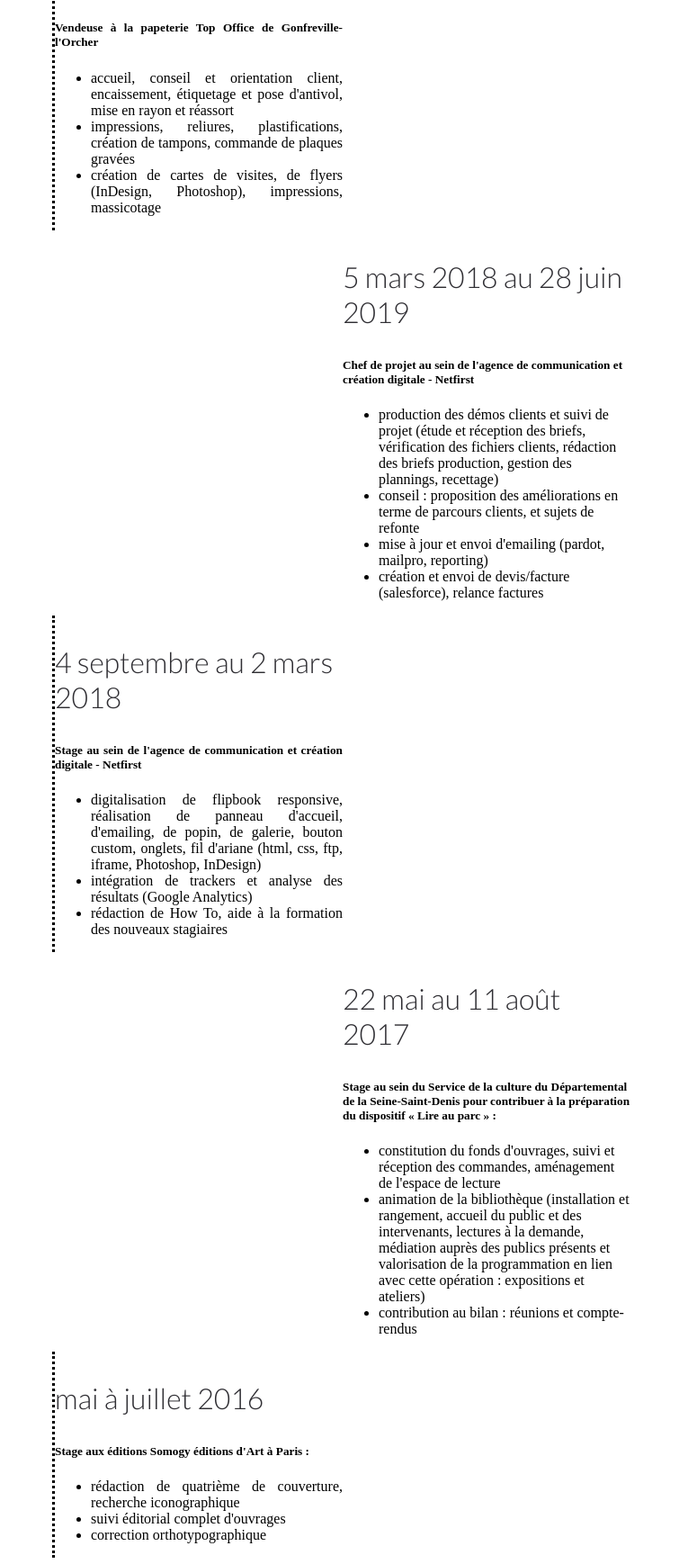
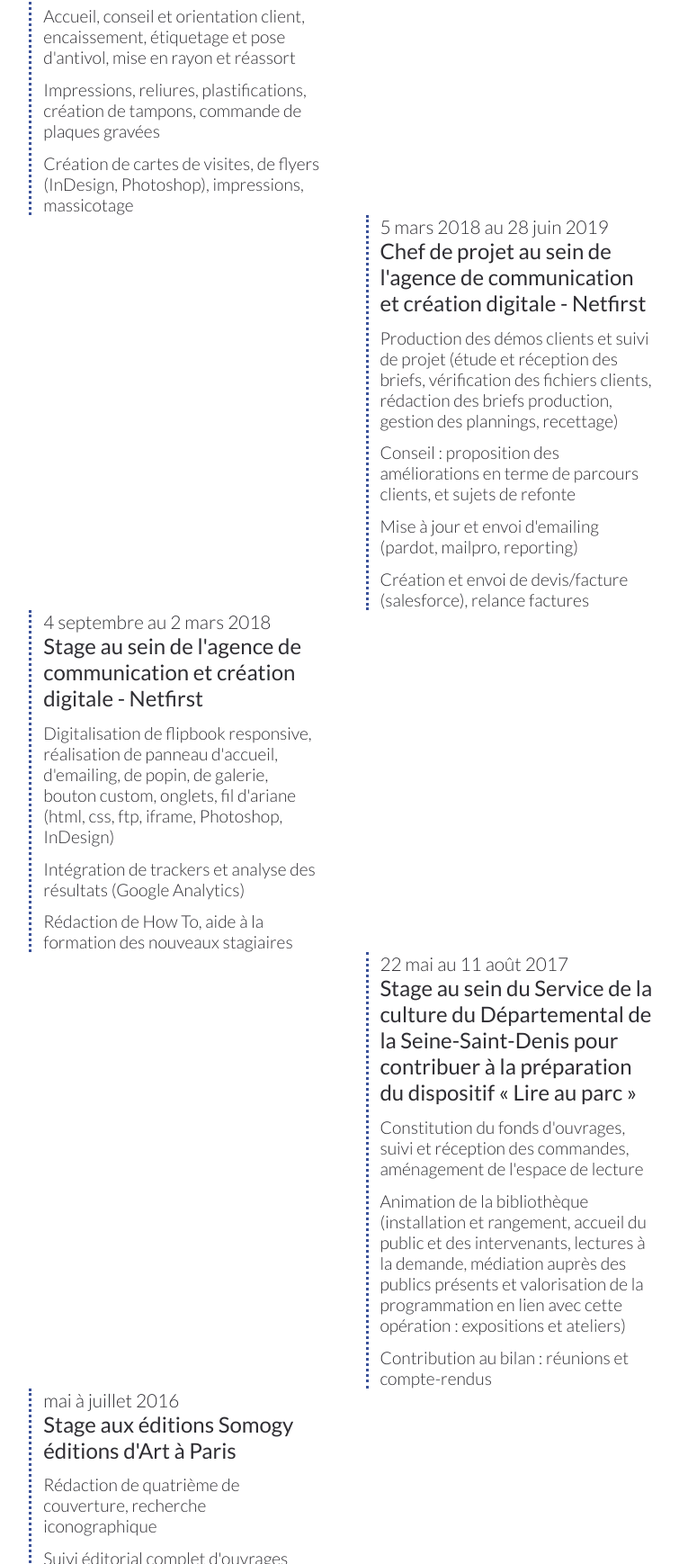
Before and after one commit to PaulineDesert/CV, a plain HTML site: page index.html in a window 1280 px wide. Shown: the part 3614-5352 px from the top of the page at 90% size, without its empty margins (259-1014 px from the left). Drawn offline with Linux system fonts and the light colour scheme.

Commit message:
Css Expériences

```diff
--- a/css/style.css
+++ b/css/style.css
@@ -226,17 +226,52 @@ p {
     color: #3A5199;
 }
 .leftExp {
-    margin-right: 50%;
+    margin-right: 52%;
     display: block;
     float: right;
     width: 25vw;
     text-align: justify;
     border-left: dotted;
+    border-color: #3A5199;
 }
 .rightExp {
-    margin-left: 50%;
+    margin-left: 52%;
     display: block;
     float: left;
     width: 25vw;
     text-align: left;
+    border-left: dotted;
+    border-color: #3A5199;
 }
+p.period {
+    font-family: 'Lato', sans-serif;
+    font-size: 1.3rem;
+    font-weight: 300;
+    text-align: left;
+    color: #2F2E33;
+    margin: 0;
+    margin-left: 1vw;
+}
+h5 {
+    font-family: 'Lato', sans-serif;
+    font-size: 1.5rem;
+    font-weight: 400;
+    text-align: left;
+    color: #2F2E33;
+    margin: 0;
+    margin-left: 1vw;
+}
+p.xp {
+    font-family: 'Lato', sans-serif;
+    font-size: 1.2rem;
+    font-weight: 300;
+    text-align: left;
+    color: #2F2E33;
+    margin: 1vw 0vw 0vw 1vw;
+}
+.contact {
+    background-color: #D5D6D2;
+    width: 100vw;
+    display: inline-flex;
+    margin-top: 10vh;
+}
--- a/index.html
+++ b/index.html
@@ -87,7 +87,7 @@
             </div>
             <div class="rightBlock">
                 <div class="title">
-                    <h3>Formation</h3>
+                    <h3>Formations</h3>
                 </div>
             </div>
         </section>
@@ -99,64 +99,51 @@
                 <div class="leftExp">
                     <p class="period">5 octobre à décembre 2019</p>
                     <h5>Vendeuse à la papeterie Top Office de Gonfreville-l'Orcher</h5>
-                    <ul>
-                        <li>accueil, conseil et orientation client, encaissement,  étiquetage et pose d'antivol, mise en rayon et réassort </li>
-                        <li>impressions, reliures, plastifications, création de tampons, commande de plaques gravées </li>
-                        <li>création de cartes de visites, de flyers (InDesign, Photoshop), impressions, massicotage </li>
+                    <p class="xp">Accueil, conseil et orientation client, encaissement,  étiquetage et pose d'antivol, mise en rayon et réassort </p>
+                    <p class="xp">Impressions, reliures, plastifications, création de tampons, commande de plaques gravées </p>
+                    <p class="xp">Création de cartes de visites, de flyers (InDesign, Photoshop), impressions, massicotage </p>
                     </ul>
                 </div>
                 <div class="rightExp">
                     <p class="period">5 mars 2018 au 28 juin 2019</p>
                     <h5>Chef de projet au sein de l'agence de communication et création digitale - Netfirst</h5>
-                    <ul>
-                        <li>production des démos clients et suivi de projet (étude et réception des briefs, vérification des fichiers clients, rédaction des briefs production, gestion des plannings, recettage)</li>
-                        <li>conseil : proposition des améliorations en terme de parcours clients, et sujets de refonte</li>
-                        <li>mise à jour et envoi d'emailing (pardot, mailpro, reporting) </li>
-                        <li>création et envoi de devis/facture (salesforce), relance factures</li>
-                    </ul>
+                    <p class="xp">Production des démos clients et suivi de projet (étude et réception des briefs, vérification des fichiers clients, rédaction des briefs production, gestion des plannings, recettage)</p>
+                    <p class="xp">Conseil : proposition des améliorations en terme de parcours clients, et sujets de refonte</p>
+                    <p class="xp">Mise à jour et envoi d'emailing (pardot, mailpro, reporting) </p>
+                    <p class="xp">Création et envoi de devis/facture (salesforce), relance factures</p>
                 </div>
                 <div class="leftExp">
                     <p class="period">4 septembre au 2 mars 2018</p>
                     <h5>Stage au sein de l'agence de communication et création digitale - Netfirst</h5>
-                    <ul>
-                        <li> digitalisation de flipbook responsive, réalisation de panneau d'accueil, d'emailing, de popin, de galerie, bouton custom, onglets, fil d'ariane (html, css, ftp, iframe, Photoshop, InDesign)</li>
-                        <li>intégration de trackers et analyse des résultats (Google Analytics)</li>
-                        <li>rédaction de How To, aide à la formation des nouveaux stagiaires</li>
-                    </ul>
+                    <p class="xp"> Digitalisation de flipbook responsive, réalisation de panneau d'accueil, d'emailing, de popin, de galerie, bouton custom, onglets, fil d'ariane (html, css, ftp, iframe, Photoshop, InDesign)</p>
+                    <p class="xp">Intégration de trackers et analyse des résultats (Google Analytics)</p>
+                    <p class="xp">Rédaction de How To, aide à la formation des nouveaux stagiaires</p>
                 </div>
                 <div class="rightExp">
                     <p class="period">22 mai au 11 août 2017</p>
-                    <h5>Stage au sein du Service de la culture du Départemental de la Seine-Saint-Denis pour contribuer à la préparation du dispositif « Lire au parc » :</h5>
-                    <ul>
-                        <li>constitution du fonds d'ouvrages, suivi et réception des commandes, aménagement de l'espace de lecture</li>
-                        <li>animation de la bibliothèque (installation et rangement, accueil du public et des intervenants, lectures à la demande, médiation auprès des publics présents et valorisation de la programmation en lien avec cette opération : expositions et ateliers)</li>
-                        <li>contribution au bilan : réunions et compte-rendus</li>
-                    </ul>
+                    <h5>Stage au sein du Service de la culture du Départemental de la Seine-Saint-Denis pour contribuer à la préparation du dispositif « Lire au parc »</h5>
+                    <p class="xp">Constitution du fonds d'ouvrages, suivi et réception des commandes, aménagement de l'espace de lecture</p>
+                    <p class="xp">Animation de la bibliothèque (installation et rangement, accueil du public et des intervenants, lectures à la demande, médiation auprès des publics présents et valorisation de la programmation en lien avec cette opération : expositions et ateliers)</p>
+                    <p class="xp">Contribution au bilan : réunions et compte-rendus</p>
                 </div>
                 <div class="leftExp">
                     <p class="period">mai à juillet 2016</p>
-                    <h5>Stage aux éditions Somogy éditions d'Art à Paris :</h5>
-                    <ul>
-                        <li>rédaction de quatrième de couverture, recherche iconographique</li>
-                        <li>suivi éditorial complet d'ouvrages</li>
-                        <li>correction orthotypographique</li>
-                    </ul>
+                    <h5>Stage aux éditions Somogy éditions d'Art à Paris</h5>
+                    <p class="xp">Rédaction de quatrième de couverture, recherche iconographique</p>
+                    <p class="xp">Suivi éditorial complet d'ouvrages</p>
+                    <p class="xp">Correction orthotypographique</p>
                 </div>
                 <div class="rightExp">
                     <p class="period">mai 2015</p>
-                    <h5>Stage dans la bouquinerie «Les Yeux d’Elsa» au Havre :</h5>
-                    <ul>
-                        <li>mise en ligne du programme d’animations culturelles </li>
-                        <li>ventes/conseils des clients, organisation des rayons</li>
-                        <li>gestion des stocks et des ventes internet (Amazon, Priceminister) </li>
-                    </ul>
+                    <h5>Stage dans la bouquinerie «Les Yeux d’Elsa» au Havre</h5>
+                    <p class="xp">Mise en ligne du programme d’animations culturelles </p>
+                    <p class="xp">Ventes/conseils des clients, organisation des rayons</p>
+                    <p class="xp">Gestion des stocks et des ventes internet (Amazon, Priceminister) </p>
                 </div>
                 <div class="leftExp">
                     <p class="period">juillet 2012</p>
-                    <h5>Agent de production Euroteknika à Sallanches :</h5>
-                    <ul>
-                        <li>accueil des clients, contrôles de pièces (implants dentaires), tri du courrier</li>
-                    </ul>
+                    <h5>Agent de production Euroteknika à Sallanches</h5>
+                    <p class="xp">Accueil des clients, contrôles de pièces (implants dentaires), tri du courrier</p>
                 </div>
             </div>
         </section>
```
